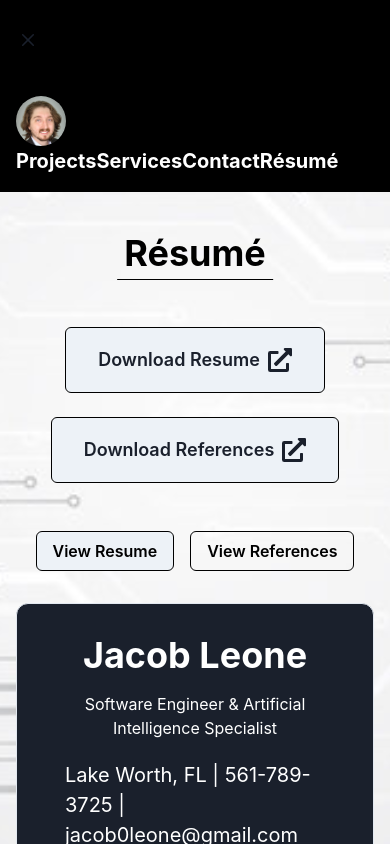
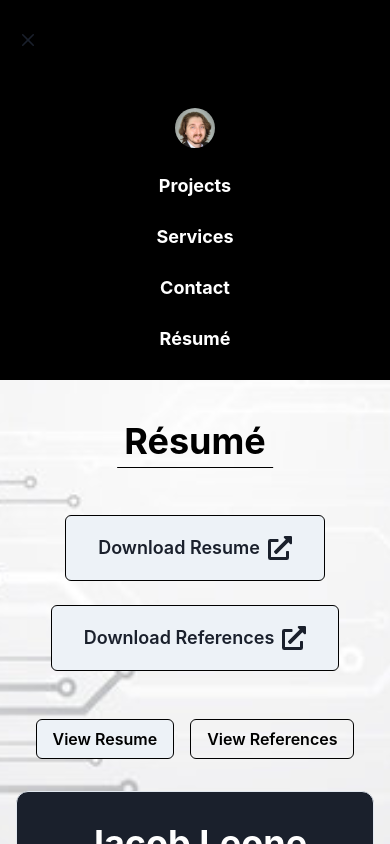
Before and after one commit to jacklion710/jacobleone-tech-portfolio, a Next.js app: page /Resume in a window 390 px wide. Both pictures are taken after a click on the button "Toggle Navigation". Shown: the top 844 px of the page. Built offline with nearby package versions, Linux system fonts and the light colour scheme.

Commit message:
Vertically stacked nav items on mobile

```diff
--- a/components/Navbar.tsx
+++ b/components/Navbar.tsx
@@ -93,22 +93,27 @@ const DesktopNav = () => {
 const MobileNav = () => {
   return (
     <Stack
+      direction="column"  // <-- Explicitly set the direction
+      flexDirection="column" // <-- This is an extra step to ensure the direction is correct
       bg={'black'}
       p={4}
-      spacing={6}  // <-- Introducing spacing between nav items
-      display={{ md: 'none' }}>
-
+      spacing={4}
+      display={{ md: 'none' }}
+      width="100%"  // <-- Ensure the stack takes the full width
+    >
       {NAV_ITEMS.map((navItem) => (
         <NextLink key={navItem.label ?? navItem.imageSrc} href={navItem.href ?? '#'} passHref>
           <ChakraLink
-            py={2}
-            fontSize={{ base: "xl" }}  // <-- Making text larger for prominence
-            fontWeight={navItem.imageSrc ? 'normal' : 'bold'}  // <-- Make text items bold
+            py={3}
+            fontSize={{ base: "lg" }}
+            fontWeight={navItem.imageSrc ? 'normal' : 'bold'}
             color='white'
-            _hover={{ textDecoration: 'underline', color: 'gray.300' }}  // <-- Hover effect
+            textAlign="center"  // <-- Optional: center the text and images
+            display="block"  // <-- Ensure each link takes the full width of its container
+            _hover={{ textDecoration: 'underline', color: 'gray.300' }}
           >
             {navItem.imageSrc ? (
-              <Image src={navItem.imageSrc} objectFit="cover" objectPosition="center top" w="50px" h="50px" borderRadius="50%" />
+              <Image src={navItem.imageSrc} objectFit="cover" objectPosition="center top" w="40px" h="40px" borderRadius="50%" mx="auto" />  // <-- Center the image
             ) : (
               navItem.label
             )}
```
